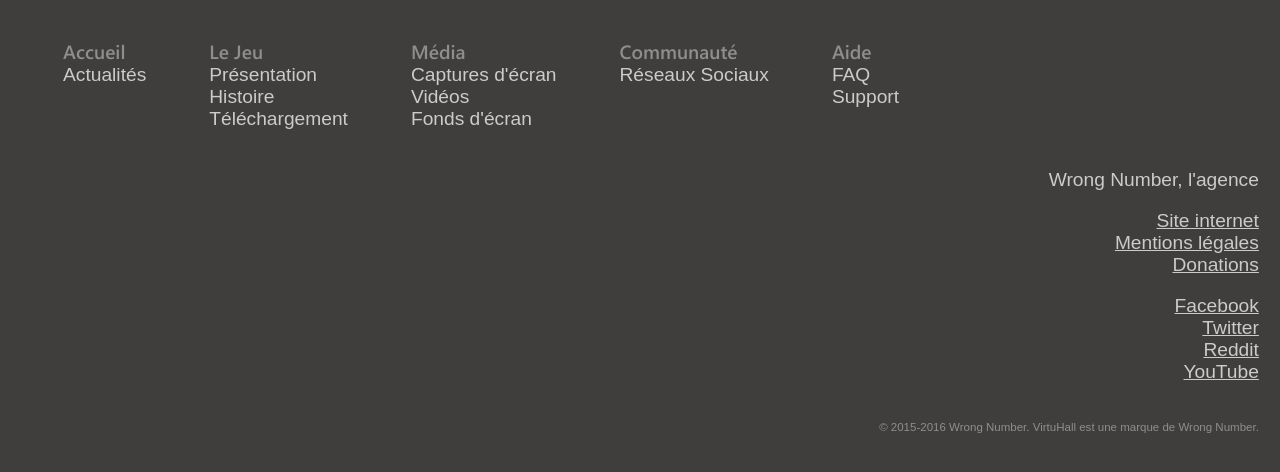
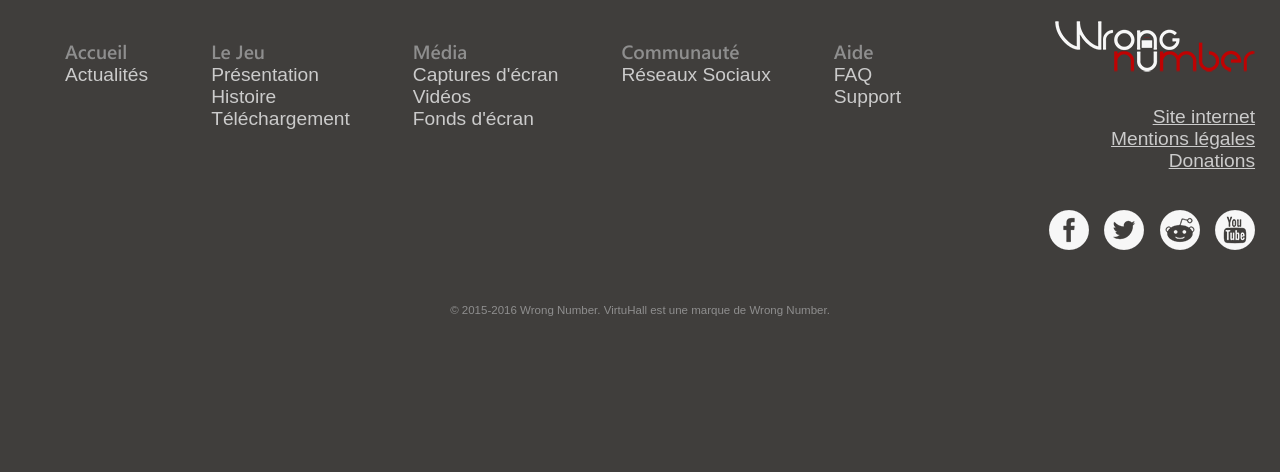
Before and after one commit to JessyeV/virtuhall, a PHP site: page /footer.html in a window 1280 px wide. Shown: the top 472 px of the page. Run offline with PHP 8.4, Linux system fonts and the light colour scheme; style sheets or scripts are compiled from the project's sources; some web fonts are replaced.

Commit message:
Footer ended

```diff
--- a/css/footer.css
+++ b/css/footer.css
@@ -60,7 +60,7 @@
 }
 /*/////////UNDER 480px///////////////*/
 /*/////// UNDER 559px //////////*/
-@media screen and (max-width: 714px) {
+@media screen and (max-width: 729px) {
   body {
     font-size: 1.2em;
     font-family: "SegoeRegular", "arial", sans-serif;
@@ -102,6 +102,12 @@
     margin-top: 1.4em;
     margin-bottom: .5em;
   }
+  .wn-links {
+    margin-top: 1.2em;
+  }
+  .wn-links img {
+    display: none;
+  }
   .wn-links ul li a {
     color: #cbcbcb;
   }
@@ -113,6 +119,7 @@
     padding-left: 0;
   }
   .wn-rights {
+    clear: both;
     color: #8e8e8e;
     padding-top: 1.6em;
     font-size: .6em;
@@ -120,7 +127,7 @@
 }
 /*/////////Above 560px/////////*/
 /*////////// 481px to 559px ///////////////*/
-@media screen and (min-width: 715px) {
+@media screen and (min-width: 730px) {
   body {
     font-size: 1.2em;
     font-family: "SegoeRegular", "arial", sans-serif;
@@ -133,10 +140,6 @@
   }
   .container ul {
     list-style: none;
-  }
-  .margin {
-    margin-left: -0.1em;
-    margin-right: -0.2em;
   }
   .vh-menu {
     display: inline-flex;
@@ -161,10 +164,30 @@
   .vh-links {
     display: none;
   }
+  .sn-links {
+    display: inline-flex;
+  }
+  .sn-links > li {
+    padding-left: .8em;
+  }
+  .sn-links > li:first-child {
+    padding-left: 0;
+  }
+  .sn-links > li span {
+    display: none;
+  }
+  .sn-links > li div:hover {
+    border-radius: 100px;
+    background-color: #cf0202;
+    transition: all .2s ease;
+  }
   .wn-links {
     float: right;
-    padding-top: 1em;
+    padding-top: .7em;
     text-align: right;
+  }
+  .wn-links .sectTitles {
+    display: none;
   }
   .wn-links ul li a {
     color: #cbcbcb;
@@ -174,13 +197,14 @@
     text-decoration: underline;
   }
   .wn-rights {
+    clear: both;
     text-align: center;
     color: #8e8e8e;
     padding-top: 1.6em;
     font-size: .6em;
   }
 }
-@media screen and (max-width: 926px) {
+@media screen and (max-width: 940px) {
   .wn-links {
     float: left;
     text-align: left;
--- a/footer.html
+++ b/footer.html
@@ -10,7 +10,6 @@
 </head>
 <body>
 	<footer class="container" role="contentinfo">
-		<div class="margin">
 	<div class="vh-menu">
 		<ul>
 			<span>Accueil</span>
@@ -86,8 +85,9 @@
 		</div>
 		<!-- FIN RESP -->
 
-		<div class="wn-links ">
+		<div class="wn-links">
 			<span class="sectTitles">Wrong Number, l'agence</span>
+			<img src="assets/icons/WN_light2.png" alt="Logo de l'agence Wrong Number">
 				<ul>
 					<li><a href="#">Site internet</a></li>
 					<li><a href="#">Mentions légales</a></li>
@@ -95,17 +95,14 @@
 				</ul>
 
 				<ul class="sn-links">
-					<li><a href="#"><img src="" alt="">Facebook</a></li>
-					<li><a href="#"><img src="" alt="">Twitter</a></li>
-					<li><a href="#"><img src="" alt="">Reddit</a></li>
-					<li><a href="#"><img src="" alt="">YouTube</a></li>
+					<li><a href="https://www.facebook.com/VirtuHall-751664391636022/?fref=ts"><div><img src="assets/icons/sn/facebook3.png" alt="Accéder à la page Facebook"></div><span>Facebook</span></a></li>
+					<li><a href="https://twitter.com/virtuhall_game"><div><img src="assets/icons/sn/twitter.png" alt="Accéder à la page Twitter"></div><span>Twitter</span></a></li>
+					<li><a href="#"><div><img src="assets/icons/sn/reddit9.png" alt="Accéder à la page Reddit"><span>Reddit</span></div></a></li>
+					<li><a href="#"><div><img src="assets/icons/sn/youtube30.png" alt="Accéder à la chaîne YouTube"><span>YouTube</span></div></a></li>
 				</ul>
-				<p class="wn-rights">© 2015-2016 Wrong Number. VirtuHall est une marque de Wrong Number.</p>
+				</div>
+				<div class="wn-rights"><p>© 2015-2016 Wrong Number. VirtuHall est une marque de Wrong Number.</p></div>
 		</div>
-		</div>
-
-		</div>
-
 	</footer>
 
 	<script src="dev/foundation-6/js/jquery/jquery.min.js"></script>
```
Also changed, not shown: css/footer-large.css (+24 -7 lines), css/footer-small.css (+8 -1 lines), less/footer-large.less (+26 -8 lines), less/footer-small.less (+6 -1 lines), assets/icons/WN_light.png, assets/icons/WN_light2.png (added), assets/icons/sn/facebook3.png (added), assets/icons/sn/reddit9.png (added), assets/icons/sn/twitter.png (added), assets/icons/sn/youtube30.png (added).
